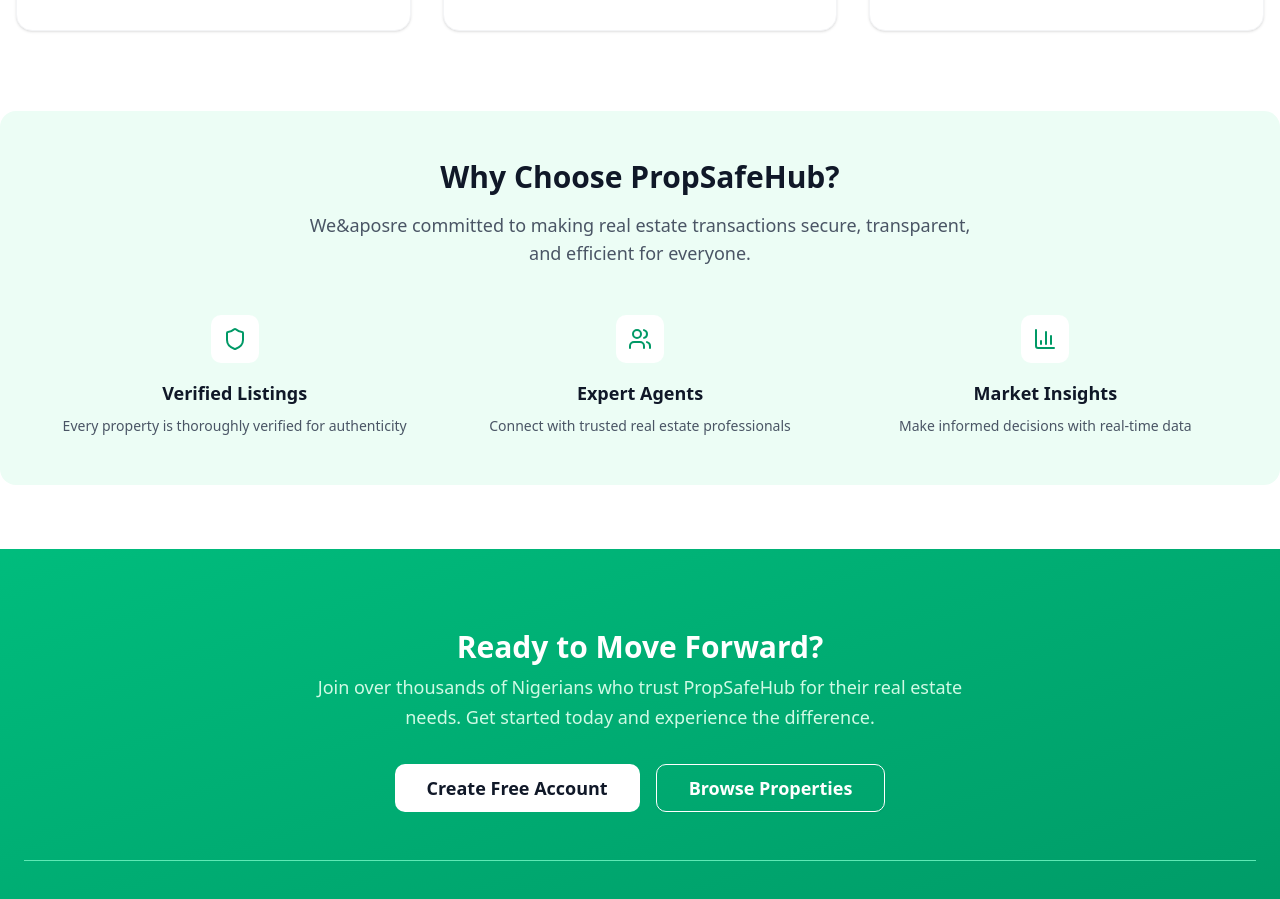
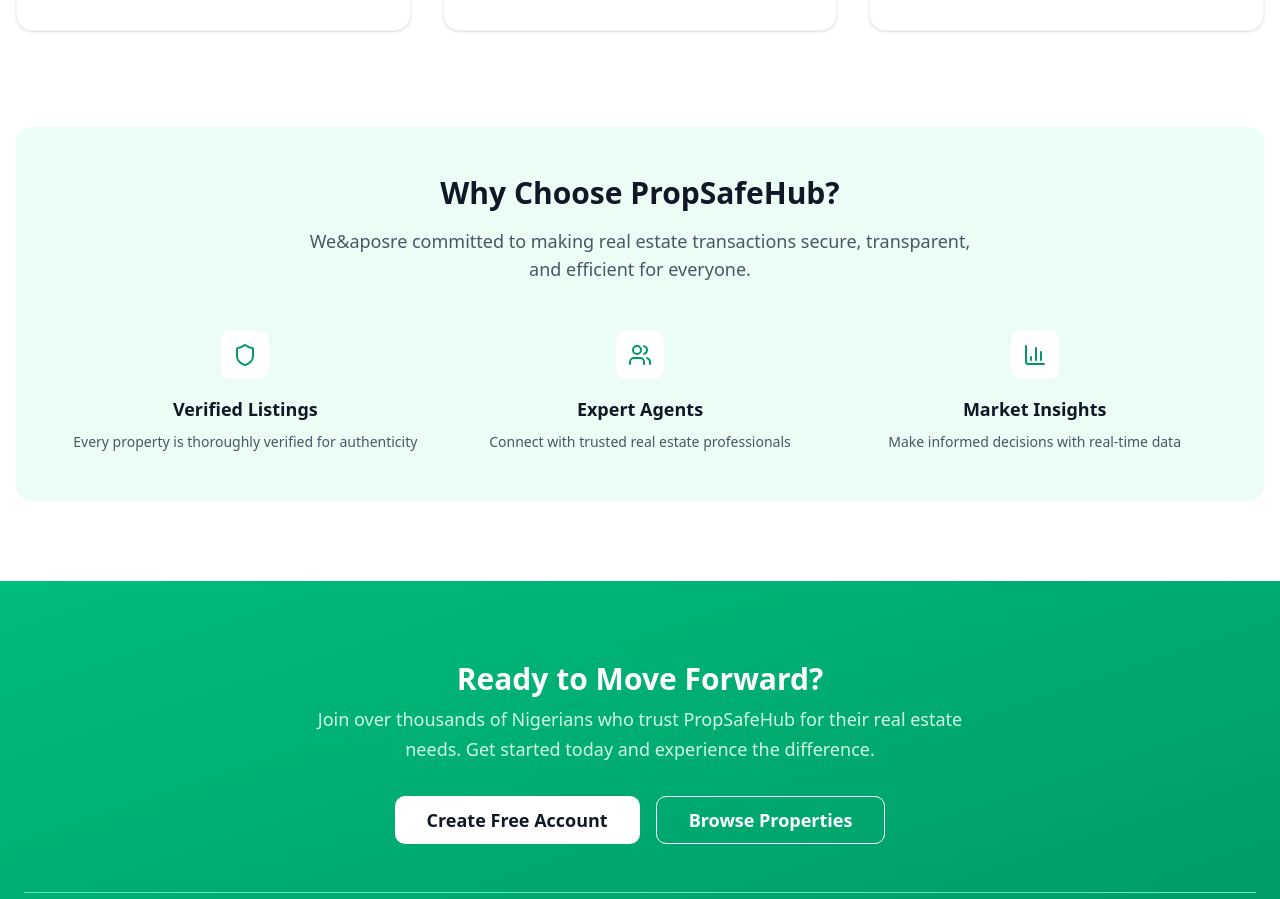
Before and after one commit to prbho/propSafeHub, a Next.js app: page / in a window 1280 px wide. Shown: the part 1233-2132 px from the top of the page. Built offline with nearby package versions, Linux system fonts and the light colour scheme; no server answers.

Commit message:
Initial commit: Changes

```diff
--- a/components/ServicesSection.tsx
+++ b/components/ServicesSection.tsx
@@ -133,7 +133,8 @@
         </div>
 
         {/* Features Section */}
-        <div className="bg-emerald-50 rounded-2xl p-12 mb-16 max-w-7xl mx-auto">
+        <section className="p-4 max-w-7xl mx-auto">
+          <div className="bg-emerald-50 rounded-2xl p-12 mb-16">
             <div className="text-center mb-12">
               <h3 className="text-3xl font-bold text-gray-900 mb-4">
                 Why Choose PropSafeHub?
@@ -160,6 +161,7 @@
               ))}
             </div>
           </div>
+        </section>
 
         {/* CTA Section */}
         <div className="text-center">
```
Lines whose indentation alone changed are shown as unchanged.
